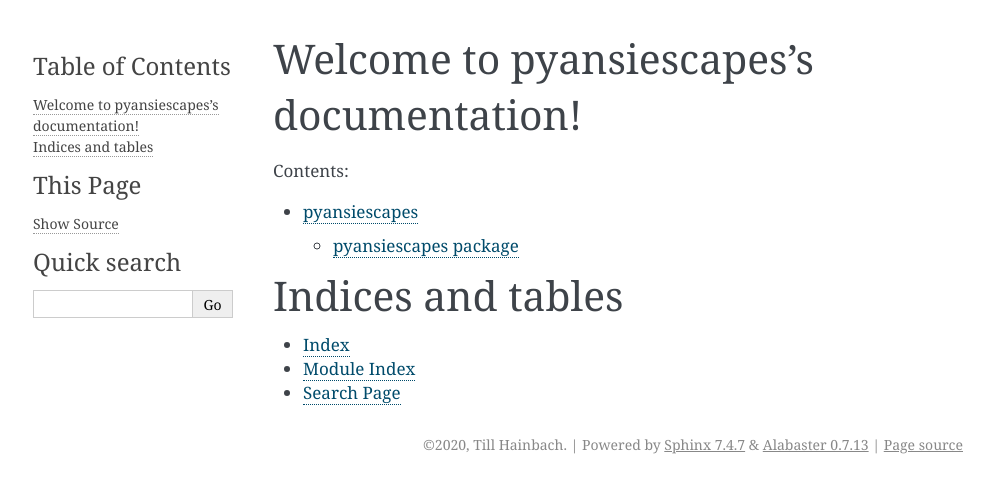
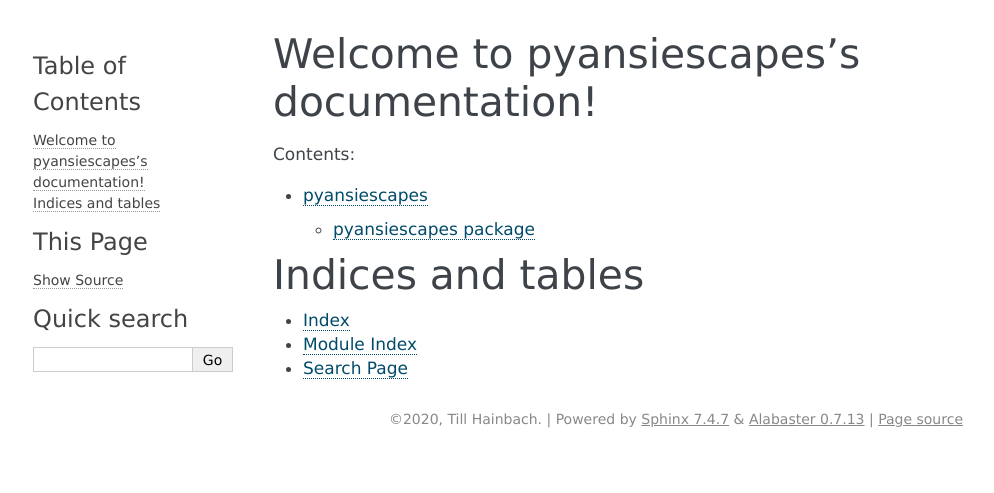
Before and after one commit to tillhainbach/ANSIEscapes, a Sphinx documentation site: the page built from docs/source/index.rst, in a window 1280 px wide. Shown: the top 493 px of the page, without its empty margins (147-1141 px from the left). Built offline with Sphinx 7.4.7, drawn with Linux system fonts in a browser that asks for light colours.

Commit message:
Add private members and change font-family

```diff
--- a/docs/source/conf.py
+++ b/docs/source/conf.py
@@ -31,9 +31,12 @@
 # extensions coming with Sphinx (named 'sphinx.ext.*') or your custom
 # ones.
 extensions = [
-        'sphinx.ext.napoleon',
-        'sphinx_markdown_builder'
+    'sphinx.ext.napoleon',
+    'sphinx_markdown_builder'
 ]
+
+# Napoleon settings
+napoleon_include_private_with_doc = True
 
 # Add any paths that contain templates here, relative to this directory.
 templates_path = ['_templates']
@@ -49,9 +52,20 @@
 # The theme to use for HTML and HTML Help pages.  See the documentation for
 # a list of builtin themes.
 #
+font_family = 'Verdana'
 html_theme = 'alabaster'
+html_theme_options = {
+    'github_user': 'tillhainbach',
+    'github_repo': 'pyansiescapes',
+    'font_family': font_family,
+    'caption_font_family': font_family,
+    'head_font_family': font_family,
+}
 
 # Add any paths that contain custom static files (such as style sheets) here,
 # relative to this directory. They are copied after the builtin static files,
 # so a file named "default.css" will overwrite the builtin "default.css".
 html_static_path = ['_static']
+html_css_files = [
+    'css/custom.css',
+]
```
